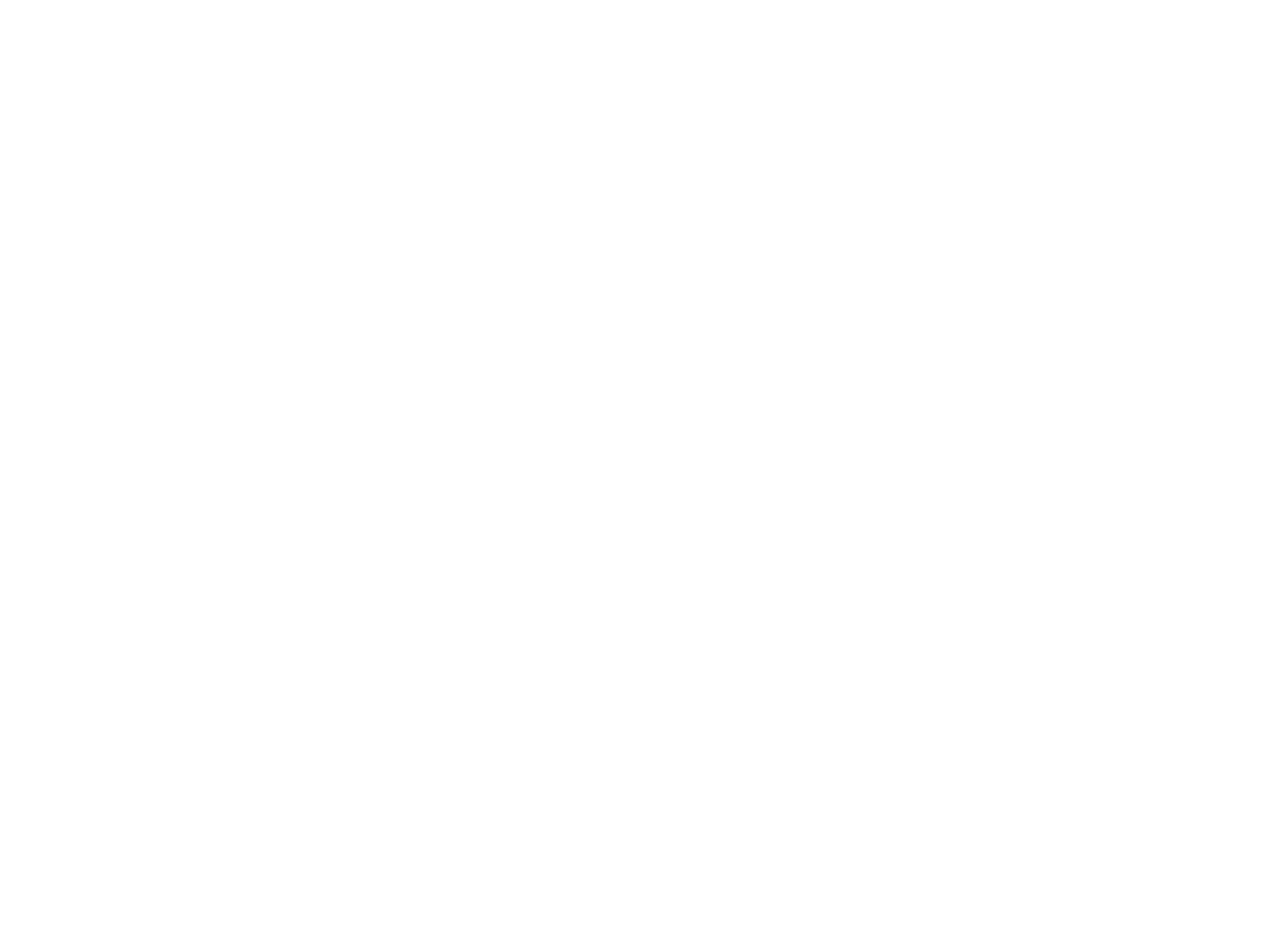
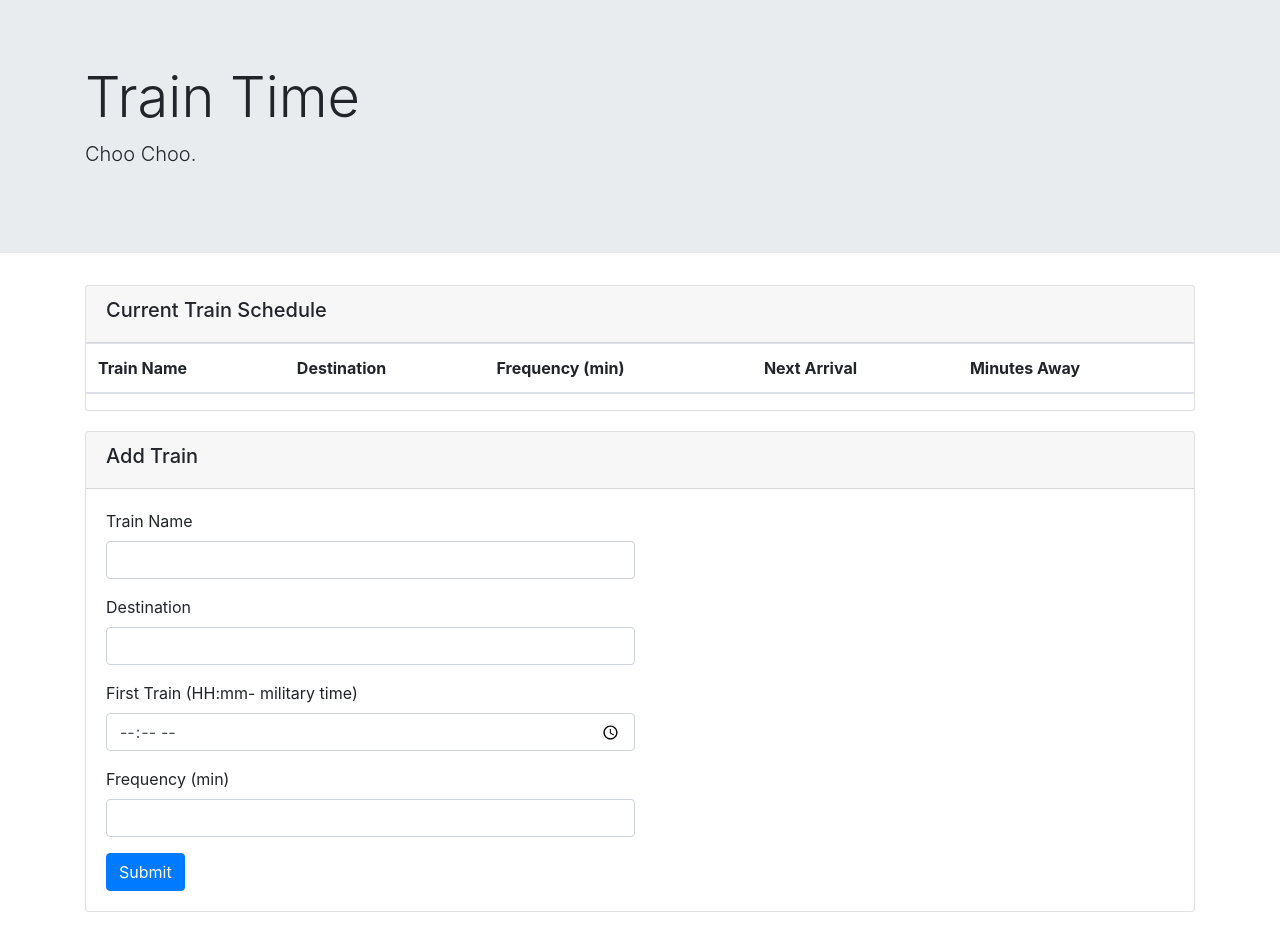
Before and after one commit to tonychiesa92/Train-Time, a plain HTML site: page index.html in a window 1280 px wide. Before the commit the page ends 800 px from the top, so only its background shows below. Drawn offline with nearby package versions, Linux system fonts and the light colour scheme.

Commit message:
Created initial layout of the page with form and <div> to put info from database

```diff
--- a/index.html
+++ b/index.html
@@ -2,7 +2,10 @@
 <!--[if lt IE 7]>      <html class="no-js lt-ie9 lt-ie8 lt-ie7"> <![endif]-->
 <!--[if IE 7]>         <html class="no-js lt-ie9 lt-ie8"> <![endif]-->
 <!--[if IE 8]>         <html class="no-js lt-ie9"> <![endif]-->
-<!--[if gt IE 8]><!--> <html class="no-js"> <!--<![endif]-->
+<!--[if gt IE 8]><!-->
+<html class="no-js">
+<!--<![endif]-->
+
 <head>
     <meta charset="utf-8">
     <meta http-equiv="X-UA-Compatible" content="IE=edge">
@@ -10,13 +13,81 @@
     <meta name="description" content="">
     <meta name="viewport" content="width=device-width, initial-scale=1">
     <link rel="stylesheet" href="./style.css">
-        <link rel="stylesheet" href="https://stackpath.bootstrapcdn.com/bootstrap/4.3.1/css/bootstrap.min.css" integrity="sha384-ggOyR0iXCbMQv3Xipma34MD+dH/1fQ784/j6cY/iJTQUOhcWr7x9JvoRxT2MZw1T" crossorigin="anonymous">
+    <link rel="stylesheet" href="https://stackpath.bootstrapcdn.com/bootstrap/4.3.1/css/bootstrap.min.css"
+        integrity="sha384-ggOyR0iXCbMQv3Xipma34MD+dH/1fQ784/j6cY/iJTQUOhcWr7x9JvoRxT2MZw1T" crossorigin="anonymous">
 </head>
+
 <body>
     <!--[if lt IE 7]>
             <p class="browsehappy">You are using an <strong>outdated</strong> browser. Please <a href="#">upgrade your browser</a> to improve your experience.</p>
         <![endif]-->
 
+    <div class="jumbotron jumbotron-fluid">
+        <div class="container">
+            <h1 class="display-4">Train Time</h1>
+            <p class="lead">Choo Choo.</p>
+        </div>
+    </div>
+
+    <div class="container">
+    <div id="bets-here" class="card card-default">
+            <div class="card-header">
+                <h5>Current Train Schedule</h5>
+            </div>
+            <table class="table">
+                <thead>
+                    <tr>
+                        <th scope="col">Train Name</th>
+                        <th scope="col">Destination</th>
+                        <th scope="col">Frequency (min)</th>
+                        <th scope="col">Next Arrival</th>
+                        <th scope="col">Minutes Away</th>
+                    </tr>
+                </thead>
+                <tbody class="slaps">
+
+                </tbody>
+            </table>
+    </div>
+</div>
+
+        <div class="container">
+                <div class="card" id="bet">
+                    <div class="card-header">
+                        <h5>Add Train</h5>
+                    </div>
+                    <div class="card-body">
+                        <form>
+                            <div class="form-row">
+                                <div class="col-6">
+                                    <div class="form-group">
+                                        <label for="exampleInputBet">Train Name</label>
+                                        <input type="name" class="form-control" id="train-name" placeholder="">
+                                    </div>
+                                    <div class="form-group">
+                                        <label for="exampleInputFriends">Destination</label>
+                                        <input type="city" class="form-control" id="destination" placeholder="">
+                                    </div>
+                                    <div class="form-group">
+                                        <label for="exampleFormControlInput1">First Train (HH:mm- military time)</label>
+                                        <input type="time" class="form-control" id="first-train-time" placeholder="">
+                                    </div>
+                                    <div class="form-group">
+                                        <label for="exampleFormControlInput1">Frequency (min)</label>
+                                        <input type="number" class="form-control" id="frequency" placeholder="">
+                                    </div>
+                                </div>
+                            </div>
+                            <button type="submit" class="btn btn-primary" id="add-train">Submit</button>
+                        </form>
+                    </div>
+
+                </div>
+
+
+
+
     <script src="./javascript.js" async defer></script>
 </body>
+
 </html>
--- a/style.css
+++ b/style.css
@@ -0,0 +1,3 @@
+.container{
+    margin-bottom: 20px;
+}
```
Lines whose indentation alone changed are shown as unchanged.
